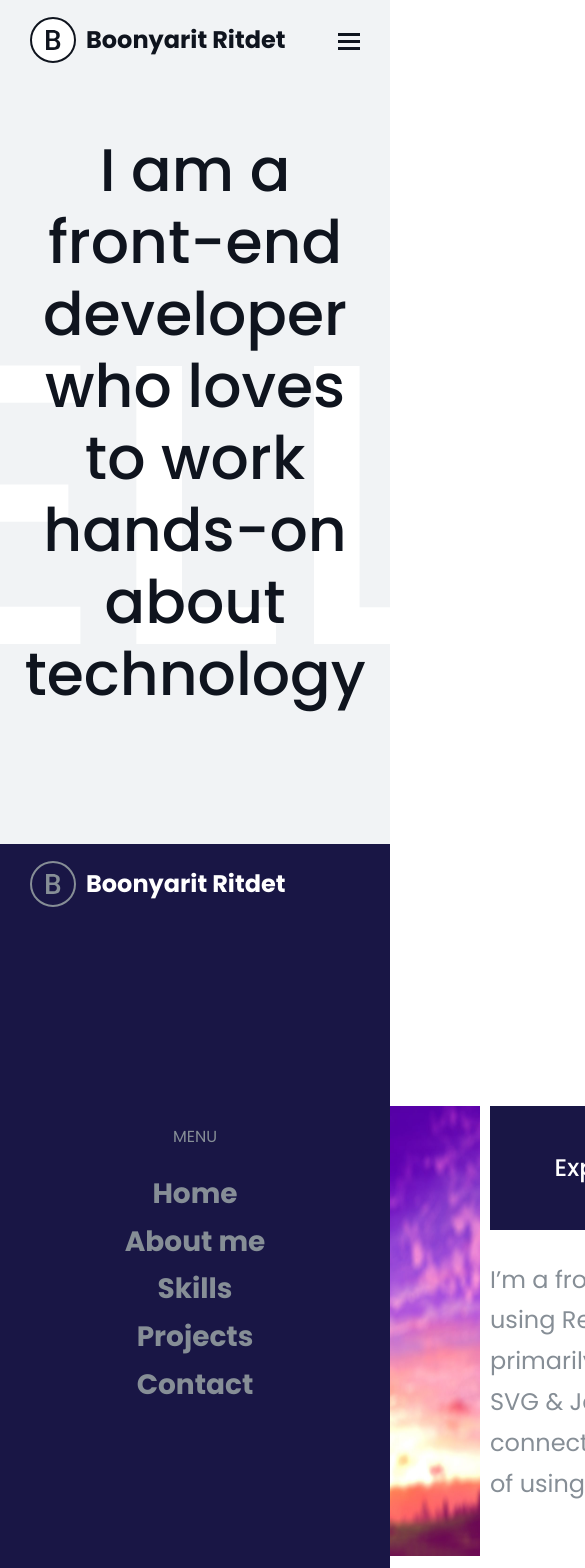
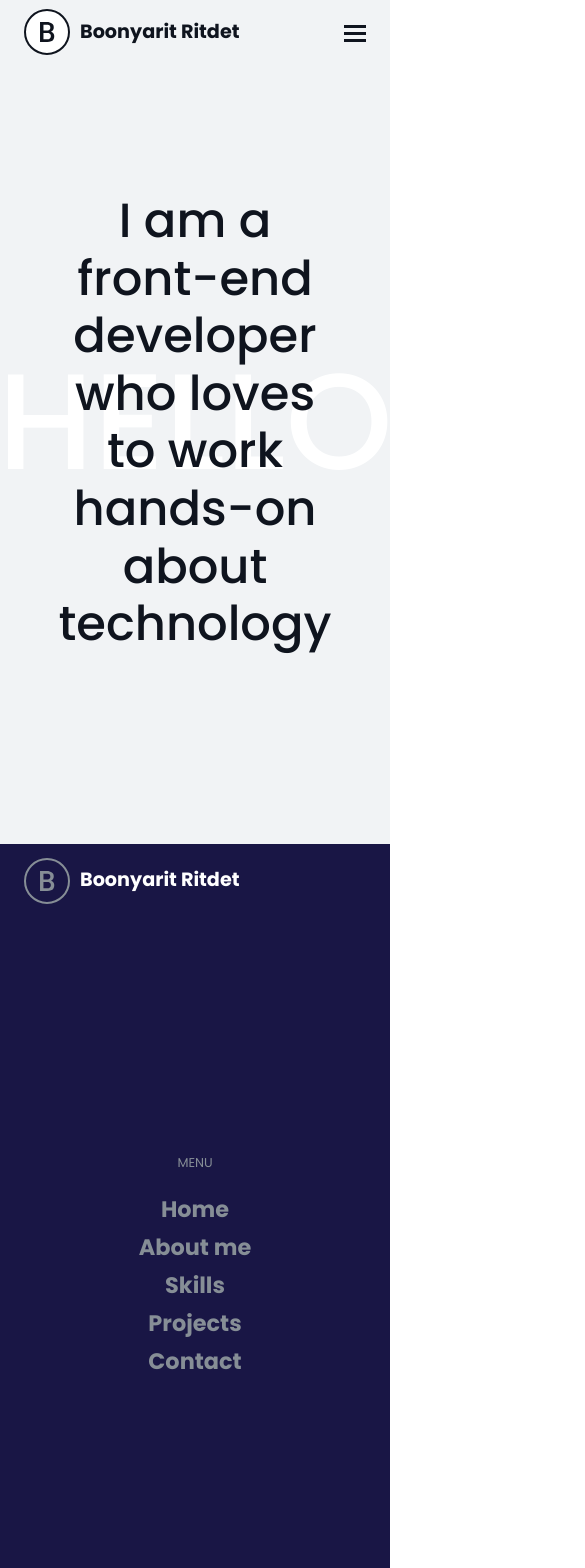
Before and after one commit to boonyarit86/my-portfolio, a React (Create React App) app: page / in a window 390 px wide. Shown: the top 1568 px of the page, 585 px wide, since content can reach past the window. Built offline with nearby package versions, Linux system fonts and the light colour scheme.

Commit message:
Create Responsive web

```diff
--- a/src/components/ProjectList.js
+++ b/src/components/ProjectList.js
@@ -6,7 +6,6 @@ function ProjectList() {
     let projects = document.querySelector(".project__flexbox");
     let project_item = document.querySelectorAll(".project__content");
     let project_link = document.querySelectorAll(".project__links");
-    console.log(project_link[0]);
 
     projects.addEventListener("mouseover", (e) => {
       let projectEl = e.target.closest(".project");
--- a/src/sass/abstracts/_mixins.scss
+++ b/src/sass/abstracts/_mixins.scss
@@ -0,0 +1,17 @@
+@mixin respond($breakpoint) {
+    @if $breakpoint == small-phone {
+        @media only screen and (max-width: 31.25em) { @content };    //500px
+    }
+    @if $breakpoint == phone {
+        @media only screen and (max-width: 37.5em) { @content };    //600px
+    }
+    @if $breakpoint == tab-port {
+        @media only screen and (max-width: 56.25em) { @content };     //900px
+    }
+    @if $breakpoint == tab-land {
+        @media only screen and (max-width: 75em) { @content };    //1200px
+    }
+    @if $breakpoint == big-desktop {
+        @media only screen and (min-width: 112.5em) { @content };    //1800
+    }
+}
--- a/src/sass/base/_typography.scss
+++ b/src/sass/base/_typography.scss
@@ -1,7 +1,26 @@
-@import url('https://fonts.googleapis.com/css2?family=Poppins:wght@400;500;600;700&display=swap');
+@import url("https://fonts.googleapis.com/css2?family=Poppins:wght@400;500;600;700&display=swap");
+
+html {
+  // This defines what 1rem is
+  font-size: 62.5%; //1 rem = 10px; 10px/16px = 62.5%
+
+  @include respond(tab-land) {
+    // width < 1200?
+    font-size: 56.25%; //1 rem = 9px, 9/16 = 50%
+  }
+
+  @include respond(tab-port) {
+    // width < 900?
+    font-size: 50%; //1 rem = 8px, 8/16 = 50%
+  }
+
+  @include respond(big-desktop) {
+    font-size: 75%; //1rem = 12, 12/16
+  }
+}
 
 body {
-    font-family: 'Poppins', 'sans-serif';
+  font-family: "Poppins", "sans-serif";
   font-weight: 400;
   line-height: 1.7;
   color: $color-black;
--- a/src/sass/components/_achievement.scss
+++ b/src/sass/components/_achievement.scss
@@ -3,10 +3,25 @@
   gap: 1rem;
   justify-content: space-between;
 
+  @include respond(tab-port) {
+    // width < 900
+    flex-direction: column;
+  }
+
   &__box {
     width: 26rem;
     background-color: $color-primary;
     padding: 1rem;
+
+    @include respond(tab-land) {
+      // width < 1200
+      width: 50%;
+    }
+
+    @include respond(tab-port) {
+      // width < 900
+      width: 100%;
+    }
   }
 
   &__title, &__detail, &__icon {
@@ -21,6 +36,11 @@
   &__title {
     font-weight: $font-weight-medium;
     font-size: 2.4rem;
+
+    @include respond(tab-port) {
+      // width < 900
+      font-size: 2rem;
+    }
   }
 
   &__detail {
--- a/src/sass/components/_projectList.scss
+++ b/src/sass/components/_projectList.scss
@@ -3,6 +3,11 @@
   grid-template-columns: 1fr 1fr;
   row-gap: 3rem;
   column-gap: 3rem;
+
+  @include respond(phone) {
+    // width < 600
+    grid-template-columns: 1fr;
+  }
 }
 
 .project {
--- a/src/sass/components/_skillList.scss
+++ b/src/sass/components/_skillList.scss
@@ -6,6 +6,11 @@
 
   &:hover {
       transform: scale(1.1);
+  }
+
+  @include respond(small-phone) {
+    // width < 500
+    width: 30rem;
   }
 
   &__flexbox {
--- a/src/sass/layout/_AboutMe.scss
+++ b/src/sass/layout/_AboutMe.scss
@@ -1,6 +1,15 @@
 .detail-box {
   display: flex;
   gap: 1rem;
+
+  @include respond(tab-port) {
+    gap: 2rem;
+  }
+
+  @include respond(phone) {
+    // width < 900?
+    flex-direction: column;
+  }
 }
 
 .detail-profile {
@@ -8,6 +17,11 @@
   & img {
     width: 45rem;
     height: 45rem;
+
+    @include respond(phone) {
+        // width < 600
+        width: 100%;
+      }
   }
 }
 
@@ -17,5 +31,10 @@
   &__text {
     font-size: 2.4rem;
     color: $color-grey-dark;
+
+    @include respond(tab-port) {
+      // width < 900
+      font-size: 1.8rem;
     }
   }
+}
--- a/src/sass/layout/_contact.scss
+++ b/src/sass/layout/_contact.scss
@@ -1,5 +1,11 @@
 .contact {
   display: flex;
+
+  @include respond(phone) {
+    // width < 600
+    flex-direction: column;
+    gap: 2rem;
+  }
 
   &__form,
   &__intro {
@@ -25,6 +31,10 @@
     &-group {
       margin-bottom: 2rem;
       position: relative;
+    }
+
+    @include respond(phone) {
+      padding: 0;
     }
   }
 
--- a/src/sass/layout/_footer.scss
+++ b/src/sass/layout/_footer.scss
@@ -7,6 +7,12 @@
   }
   &__row {
     display: flex;
+
+    @include respond(phone) {
+      // width < 600
+      flex-direction: column;
+      gap: 2rem;
+    }
   }
 
   &__contact {
@@ -43,10 +49,21 @@
   &__menu {
     display: flex;
     justify-content: space-around;
+
+    @include respond(phone) {
+      // width < 600
+      flex-direction: column;
+      gap: 2rem;
+    }
   }
 
   &__menu-box {
     padding: 0 1rem;
+
+    @include respond(phone) {
+      // width < 600
+      padding: 0;
+    }
   }
 
   &__menu-list {
@@ -68,6 +85,11 @@
     &-detail {
       font-size: 1.2rem;
       color: $color-grey-dark;
+    }
+
+    @include respond(phone) {
+      // width < 600
+      margin-left: 1rem;
     }
   }
 
--- a/src/sass/layout/_header.scss
+++ b/src/sass/layout/_header.scss
@@ -4,7 +4,8 @@
   background-color: $color-grey-light;
   position: relative;
 
-    &__intro-main, &__intro-secondary {
+  &__intro-main,
+  &__intro-secondary {
     position: absolute;
     left: 50%;
   }
@@ -18,16 +19,41 @@
     transform: translate(-50%, -50%);
     animation: fadeIntroUp 1s ease-out 1.5s;
     animation-fill-mode: backwards;
+
+    @include respond(tab-port) {
+        // width < 900?
+        width: 70%;
+      }
   }
 
   &__intro-secondary {
     color: $color-white;
     font-size: 40rem;
     font-weight: $font-weight-medium;
-        top: 100%;
-        transform: translate(-50%, -100%);
+    top: 50%;
+    transform: translate(-50%, -50%);
     animation: fadeIntroIn 0.3s ease-out 0.5s;
     animation-fill-mode: backwards;
+
+    @include respond(tab-land) {
+      // width < 1200?
+      font-size: 35rem;
+    }
+
+    @include respond(tab-port) {
+      // width < 900?
+      font-size: 26rem;
+    }
+
+    @include respond(phone) {
+      // width < 600?
+      font-size: 20rem;
+    }
+
+    @include respond(small-phone) {
+        // width < 500?
+        font-size: 17rem;
+      }
   }
 }
 
--- a/src/sass/pages/_home.scss
+++ b/src/sass/pages/_home.scss
@@ -22,10 +22,16 @@
     background-color: $color-primary;
     -webkit-clip-path: polygon(0 10%, 100% 0, 100% 90%, 0 100%);
     clip-path: polygon(0 10%, 100% 0, 100% 90%, 0 100%);
+
+    @include respond(phone) {
+      // width < 900?
+      -webkit-clip-path: polygon(0 5%, 100% 0, 100% 95%, 0 100%);
+      clip-path: polygon(0 5%, 100% 0, 100% 95%, 0 100%);
+    }
   }
 
   .skill-heading {
-      color: $color-white;
+    color: $color-white;
   }
 }
 
```
Lines whose indentation alone changed are shown as unchanged.
